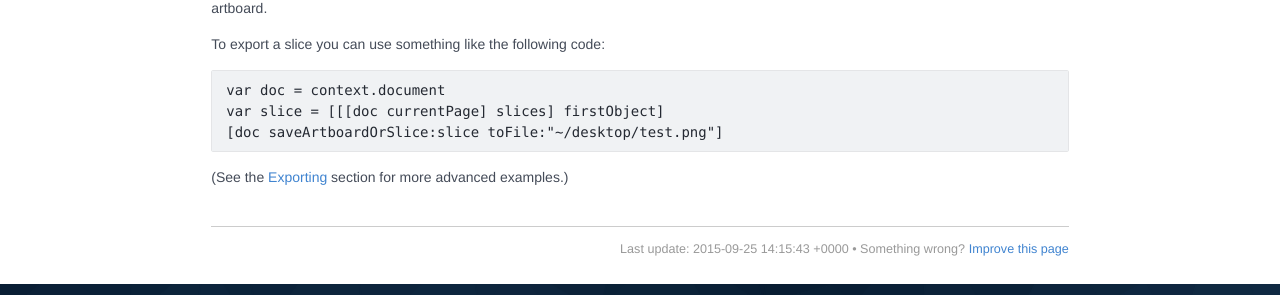
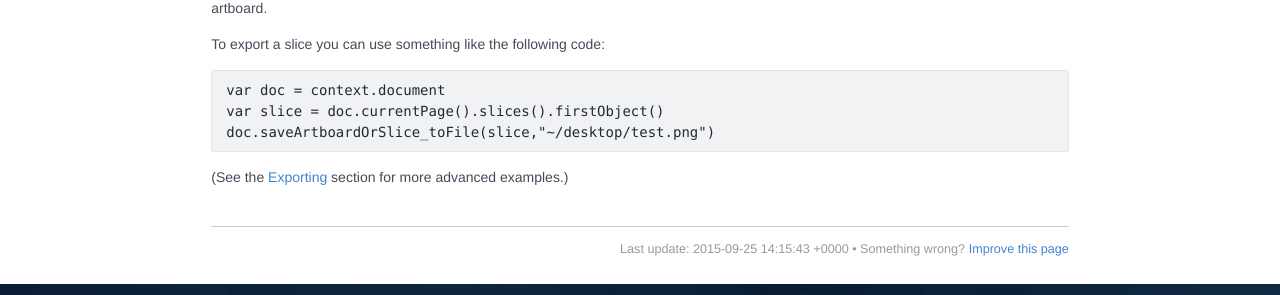
Before and after one commit to matt-curtis/developer.sketchapp.com, a Jekyll site: the page built from _classes/MSSliceLayer.md, in a window 1280 px wide. Shown: the part 375-670 px from the top of the page. Built offline with Jekyll 4.4.1, drawn with Linux system fonts in a browser that asks for light colours; Markdown is read by kramdown in place of the engine named in the settings.

Commit message:
Fixed code

````diff
--- a/_classes/MSSliceLayer.md
+++ b/_classes/MSSliceLayer.md
@@ -15,10 +15,10 @@ MSSliceLayer has —like MSLayer— a `frame` property that is an [MSRect](/docs
 
 To export a slice you can use something like the following code:
 
-```objective-j
+```JavaScript
 var doc = context.document
-var slice = [[[doc currentPage] slices] firstObject]
-[doc saveArtboardOrSlice:slice toFile:"~/desktop/test.png"]
+var slice = doc.currentPage().slices().firstObject()
+doc.saveArtboardOrSlice_toFile(slice,"~/desktop/test.png")
 ```
 
 (See the [Exporting](/examples/exporting) section for more advanced examples.)
````
Also changed, not shown: other parts of _classes/MSSliceLayer.md (+1 -1 lines).
